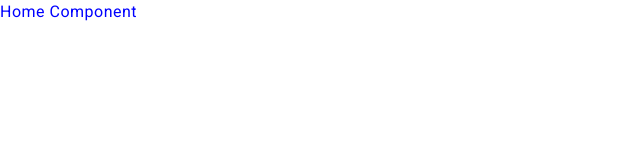
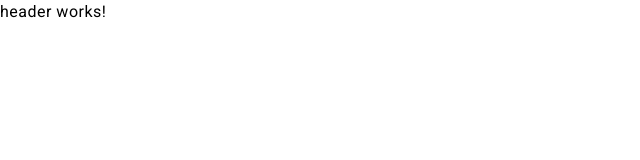
Before and after one commit to JhersonHuacho/angular-musical-events, an Angular app: page / in a window 1280 px wide. Shown: the top 160 px of the page, without its empty margins (0-640 px from the left). Built offline with nearby package versions, Linux system fonts and the light colour scheme.

Commit message:
Use Header componente in Home component

```diff
--- a/src/app/home/home.component.html
+++ b/src/app/home/home.component.html
@@ -1 +1 @@
-<div class="mensaje">Home Component</div>
+<app-header></app-header>
--- a/src/app/home/home.component.ts
+++ b/src/app/home/home.component.ts
@@ -1,9 +1,10 @@
 import { Component } from "@angular/core";
+import { HeaderComponent } from "./header/header.component";
 
 @Component({
   selector: "app-home",
   standalone: true,
-  imports: [],
+  imports: [HeaderComponent],
   templateUrl: './home.component.html',
   styleUrl: './home.component.css'
 })
```
